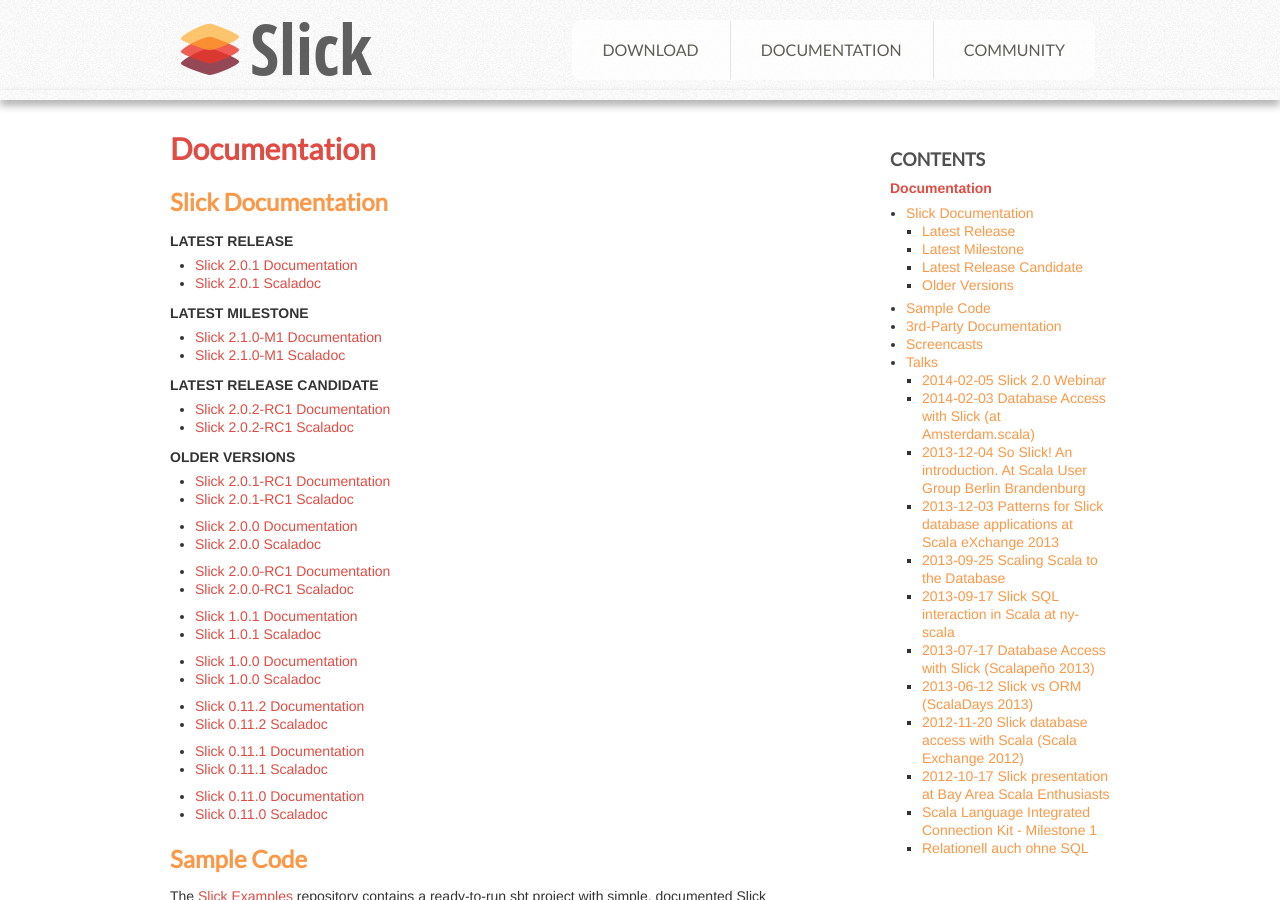
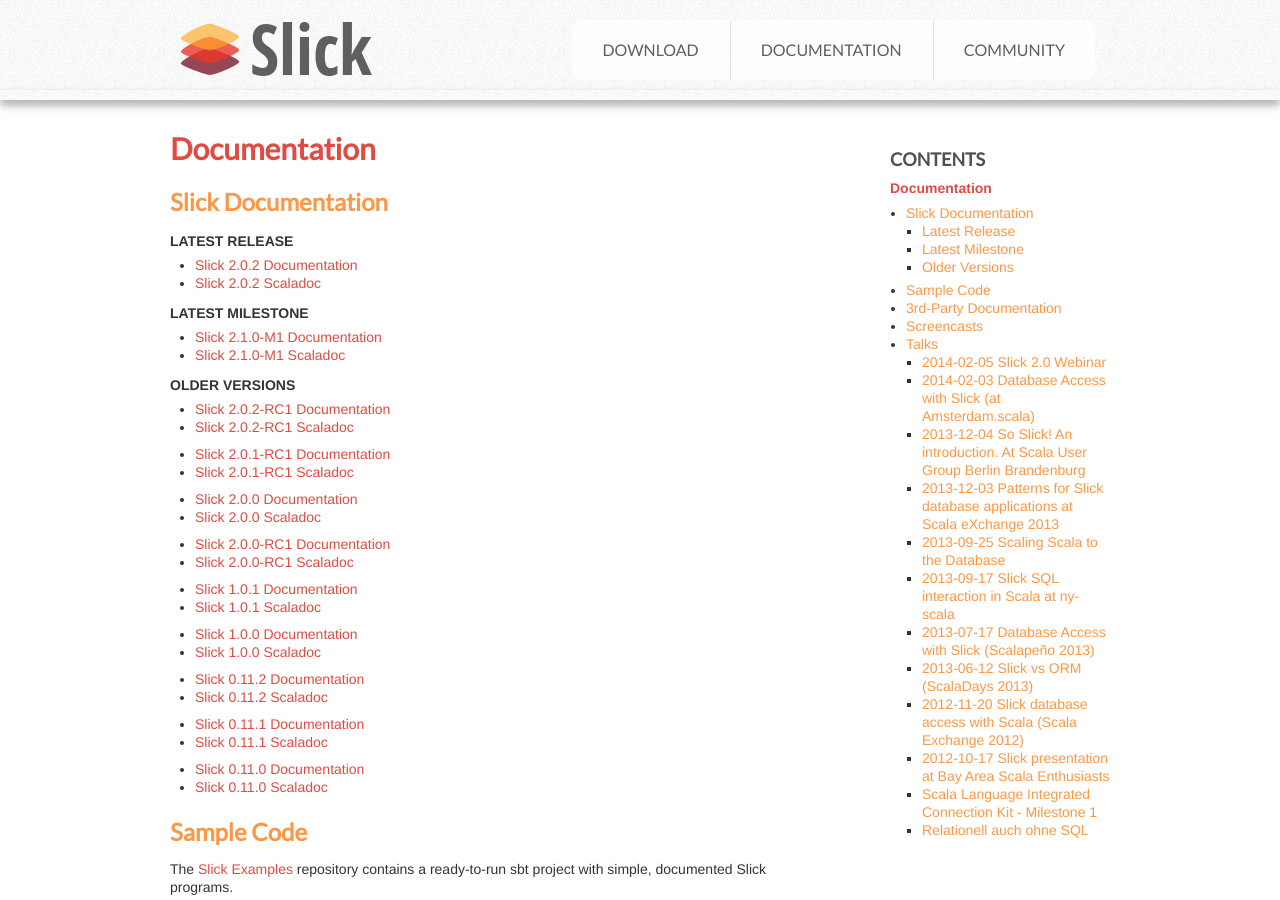
Before and after one commit to slick/slick.github.com, a Jekyll site: the page built from docs/index.md, in a window 1280 px wide and 900 px high. Built offline with Jekyll 4.4.1, drawn with Linux system fonts in a browser that asks for light colours.

Commit message:
Update docs links for 2.0.2

```diff
--- a/docs/index.md
+++ b/docs/index.md
@@ -7,20 +7,23 @@
 
 #### Latest Release
 
-* [Slick 2.0.1 Documentation](/doc/2.0.1/)
-* [Slick 2.0.1 Scaladoc](/doc/2.0.1/api/)
+* [Slick 2.0.2 Documentation](/doc/2.0.2/)
+* [Slick 2.0.2 Scaladoc](/doc/2.0.2/api/)
 
 #### Latest Milestone
 
 * [Slick 2.1.0-M1 Documentation](/doc/2.1.0-M1/)
 * [Slick 2.1.0-M1 Scaladoc](/doc/2.1.0-M1/api/)
 
+<!--
 #### Latest Release Candidate
+
+-->
+
+#### Older Versions
 
 * [Slick 2.0.2-RC1 Documentation](/doc/2.0.2-RC1/)
 * [Slick 2.0.2-RC1 Scaladoc](/doc/2.0.2-RC1/api/)
-
-#### Older Versions
 
 * [Slick 2.0.1-RC1 Documentation](/doc/2.0.1-RC1/)
 * [Slick 2.0.1-RC1 Scaladoc](/doc/2.0.1-RC1/api/)
```
